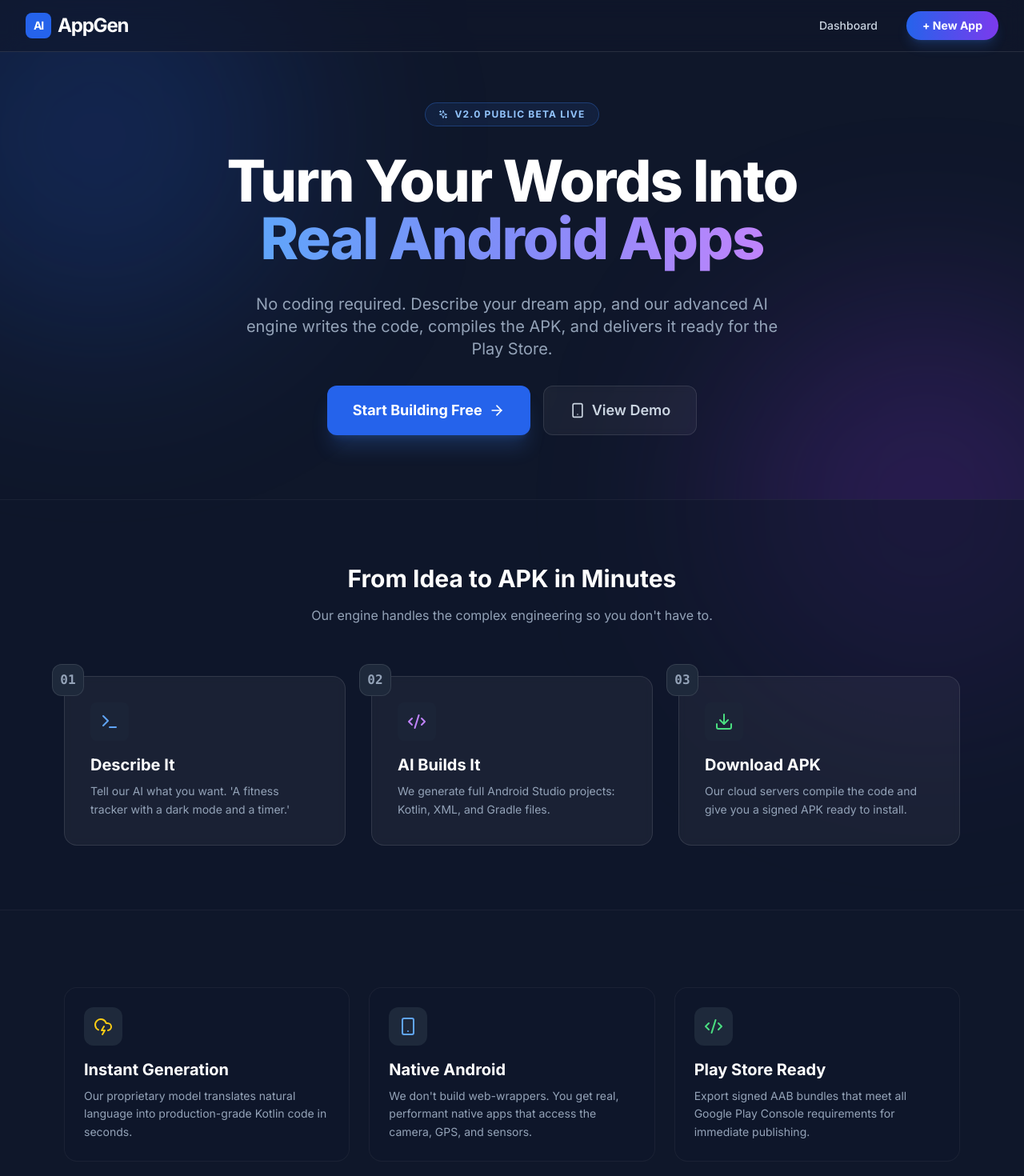
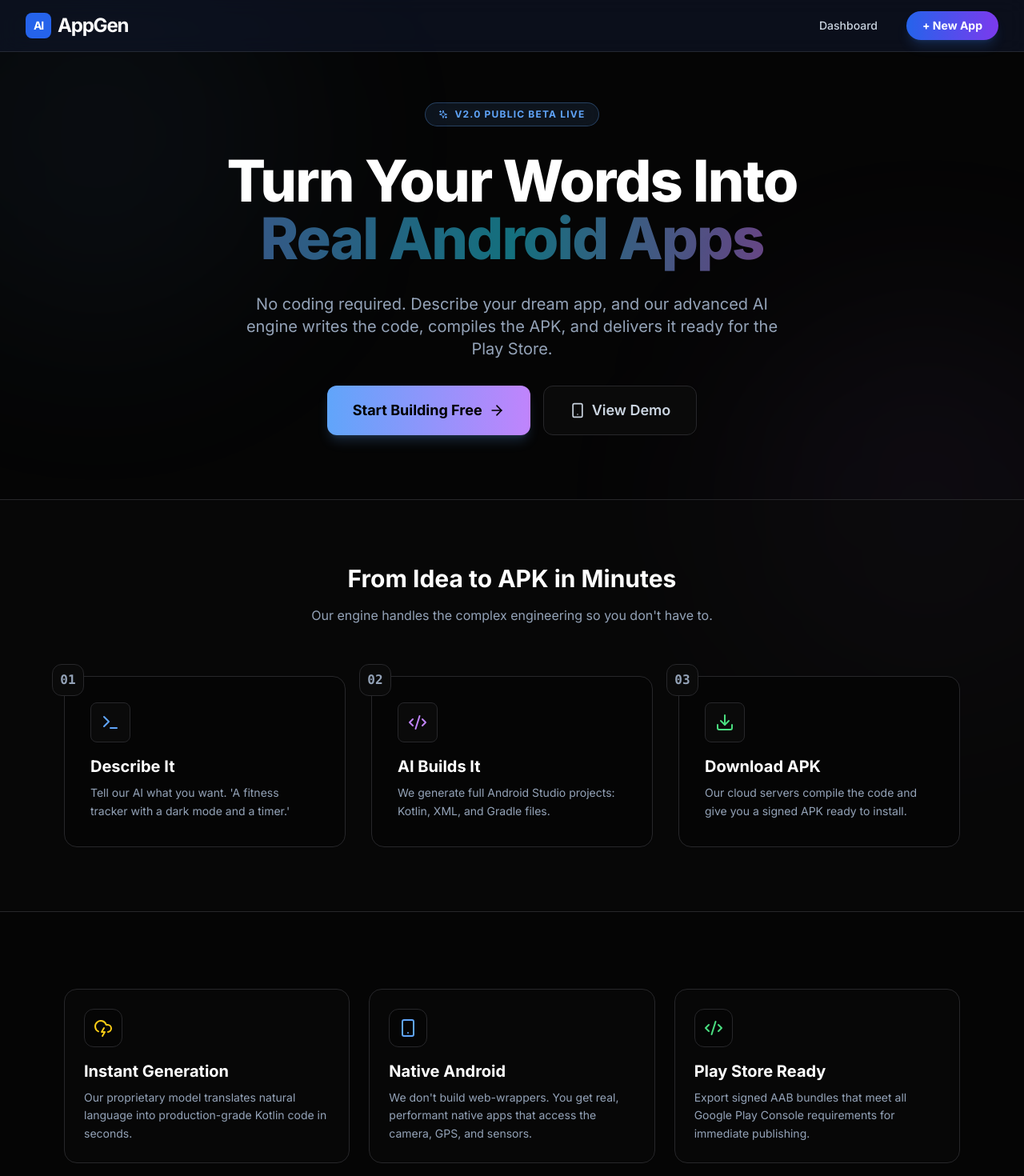
Before and after one commit to markolybrx/APK-Builder, a Next.js app: page / in a window 1280 px wide. Shown: the top 1470 px of the page at 80% size. Built offline with nearby package versions, Linux system fonts and the light colour scheme.

Commit message:
Update page.js

```diff
--- a/app/page.js
+++ b/app/page.js
@@ -6,12 +6,13 @@ import { ArrowRight, Smartphone, Code2, CloudLightning, Sparkles, Terminal, Down
 
 export default function Home() {
   return (
-    <div className="flex flex-col min-h-screen bg-[#0f172a] overflow-hidden">
+    // UPDATED: Uses 'bg-matte-900' and text colors to match the new theme
+    <div className="flex flex-col min-h-screen bg-matte-900 overflow-hidden text-white">
 
-      {/* Background Gradients */}
+      {/* Background Gradients (Matches globals.css) */}
       <div className="fixed inset-0 z-0 pointer-events-none">
-        <div className="absolute top-[-10%] left-[-10%] w-[500px] h-[500px] bg-blue-600/20 rounded-full blur-[120px]" />
-        <div className="absolute bottom-[-10%] right-[-10%] w-[500px] h-[500px] bg-purple-600/20 rounded-full blur-[120px]" />
+        <div className="absolute top-[-10%] left-[-10%] w-[500px] h-[500px] bg-neon-blue/5 rounded-full blur-[120px]" />
+        <div className="absolute bottom-[-10%] right-[-10%] w-[500px] h-[500px] bg-neon-purple/5 rounded-full blur-[120px]" />
       </div>
 
       {/* Hero Section */}
@@ -22,7 +23,7 @@ export default function Home() {
           initial={{ opacity: 0, y: -20 }}
           animate={{ opacity: 1, y: 0 }}
           transition={{ duration: 0.5 }}
-          className="inline-flex items-center gap-2 px-4 py-1.5 rounded-full border border-blue-500/30 bg-blue-500/10 text-blue-300 text-xs font-bold uppercase tracking-widest backdrop-blur-md"
+          className="inline-flex items-center gap-2 px-4 py-1.5 rounded-full border border-neon-blue/30 bg-neon-blue/10 text-neon-blue text-xs font-bold uppercase tracking-widest backdrop-blur-md"
         >
           <Sparkles className="w-3 h-3" />
           <span>V2.0 Public Beta Live</span>
@@ -33,10 +34,10 @@ export default function Home() {
           initial={{ opacity: 0, y: 20 }}
           animate={{ opacity: 1, y: 0 }}
           transition={{ duration: 0.5, delay: 0.1 }}
-          className="text-5xl md:text-7xl font-extrabold tracking-tight text-white leading-[1.1]"
+          className="text-5xl md:text-7xl font-extrabold tracking-tight leading-[1.1]"
         >
           Turn Your Words Into <br />
-          <span className="text-transparent bg-clip-text bg-gradient-to-r from-blue-400 via-indigo-400 to-purple-400">
+          <span className="text-transparent bg-clip-text bg-gradient-to-r from-neon-blue via-neon-cyan to-neon-purple animate-pulse-slow">
             Real Android Apps
           </span>
         </motion.h1>
@@ -57,10 +58,10 @@ export default function Home() {
           transition={{ duration: 0.5, delay: 0.3 }}
           className="flex flex-col sm:flex-row gap-4 mt-8 w-full justify-center"
         >
-          {/* UPDATED LINK: Goes to /login instead of /dashboard */}
+          {/* UPDATED: Neon Gradient Button */}
           <Link
             href="/login"
-            className="group flex items-center justify-center gap-2 px-8 py-4 text-lg font-bold text-white bg-blue-600 rounded-xl hover:bg-blue-500 transition-all shadow-xl shadow-blue-500/20 hover:scale-105"
+            className="group flex items-center justify-center gap-2 px-8 py-4 text-lg font-bold text-black bg-gradient-to-r from-neon-blue to-neon-purple rounded-xl transition-all shadow-lg shadow-neon-blue/20 hover:scale-105 hover:shadow-neon-blue/40"
           >
             Start Building Free
             <ArrowRight className="w-5 h-5 group-hover:translate-x-1 transition-transform" />
@@ -68,7 +69,7 @@ export default function Home() {
 
           <Link
             href="#how-it-works"
-            className="flex items-center justify-center gap-2 px-8 py-4 text-lg font-semibold text-slate-300 bg-white/5 border border-white/10 rounded-xl hover:bg-white/10 transition-all backdrop-blur-sm"
+            className="flex items-center justify-center gap-2 px-8 py-4 text-lg font-semibold text-slate-300 bg-matte-800 border border-matte-border rounded-xl hover:bg-matte-700 transition-all backdrop-blur-sm"
           >
             <Smartphone className="w-5 h-5" />
             View Demo
@@ -76,8 +77,8 @@ export default function Home() {
         </motion.div>
       </section>
 
-      {/* How It Works Section (Visual) */}
-      <section id="how-it-works" className="relative z-10 py-20 bg-slate-900/50 border-y border-white/5 scroll-mt-20">
+      {/* How It Works Section */}
+      <section id="how-it-works" className="relative z-10 py-20 bg-matte-800/50 border-y border-matte-border scroll-mt-20">
         <div className="max-w-6xl mx-auto px-4">
           <div className="text-center mb-16">
             <h2 className="text-3xl font-bold text-white mb-4">From Idea to APK in Minutes</h2>
@@ -89,13 +90,13 @@ export default function Home() {
               step="01"
               title="Describe It"
               desc="Tell our AI what you want. 'A fitness tracker with a dark mode and a timer.'"
-              icon={<Terminal className="w-6 h-6 text-blue-400" />}
+              icon={<Terminal className="w-6 h-6 text-neon-blue" />}
             />
             <StepCard
               step="02"
               title="AI Builds It"
               desc="We generate full Android Studio projects: Kotlin, XML, and Gradle files."
-              icon={<Code2 className="w-6 h-6 text-purple-400" />}
+              icon={<Code2 className="w-6 h-6 text-neon-purple" />}
             />
             <StepCard
               step="03"
@@ -116,7 +117,7 @@ export default function Home() {
             desc="Our proprietary model translates natural language into production-grade Kotlin code in seconds."
           />
           <FeatureCard
-            icon={<Smartphone className="w-6 h-6 text-blue-400" />}
+            icon={<Smartphone className="w-6 h-6 text-neon-blue" />}
             title="Native Android"
             desc="We don't build web-wrappers. You get real, performant native apps that access the camera, GPS, and sensors."
           />
@@ -128,8 +129,8 @@ export default function Home() {
         </div>
       </section>
 
-      {/* Footer Simple */}
-      <footer className="relative z-10 py-8 text-center text-slate-600 text-sm border-t border-white/5">
+      {/* Footer */}
+      <footer className="relative z-10 py-8 text-center text-slate-600 text-sm border-t border-matte-border bg-matte-900">
         <p>© 2026 AppBuild AI. All rights reserved.</p>
       </footer>
     </div>
@@ -140,11 +141,11 @@ export default function Home() {
 
 function StepCard({ step, title, desc, icon }) {
   return (
-    <div className="relative p-8 rounded-2xl bg-white/5 border border-white/10 backdrop-blur-sm">
-      <div className="absolute -top-4 -left-4 w-10 h-10 bg-slate-800 rounded-xl border border-white/10 flex items-center justify-center text-slate-400 font-mono font-bold">
+    <div className="relative p-8 rounded-2xl bg-matte-900 border border-matte-border hover:border-neon-blue/30 transition-colors">
+      <div className="absolute -top-4 -left-4 w-10 h-10 bg-matte-800 rounded-xl border border-matte-border flex items-center justify-center text-slate-400 font-mono font-bold">
         {step}
       </div>
-      <div className="mb-4 p-3 bg-slate-800/50 rounded-lg w-fit">
+      <div className="mb-4 p-3 bg-matte-800 rounded-lg w-fit border border-matte-border">
         {icon}
       </div>
       <h3 className="text-xl font-bold text-white mb-2">{title}</h3>
@@ -157,9 +158,9 @@ function FeatureCard({ title, desc, icon }) {
   return (
     <motion.div
       whileHover={{ y: -5 }}
-      className="p-6 rounded-2xl bg-slate-900/50 border border-white/5 hover:border-blue-500/30 hover:bg-slate-800/50 transition-all group"
+      className="p-6 rounded-2xl bg-matte-800/50 border border-matte-border hover:border-neon-blue/30 hover:bg-matte-800 transition-all group"
     >
-      <div className="w-12 h-12 mb-4 rounded-xl bg-slate-800 flex items-center justify-center group-hover:scale-110 transition-transform">
+      <div className="w-12 h-12 mb-4 rounded-xl bg-matte-900 flex items-center justify-center group-hover:scale-110 transition-transform border border-matte-border">
         {icon}
       </div>
       <h3 className="text-xl font-bold text-white mb-2">{title}</h3>
```
